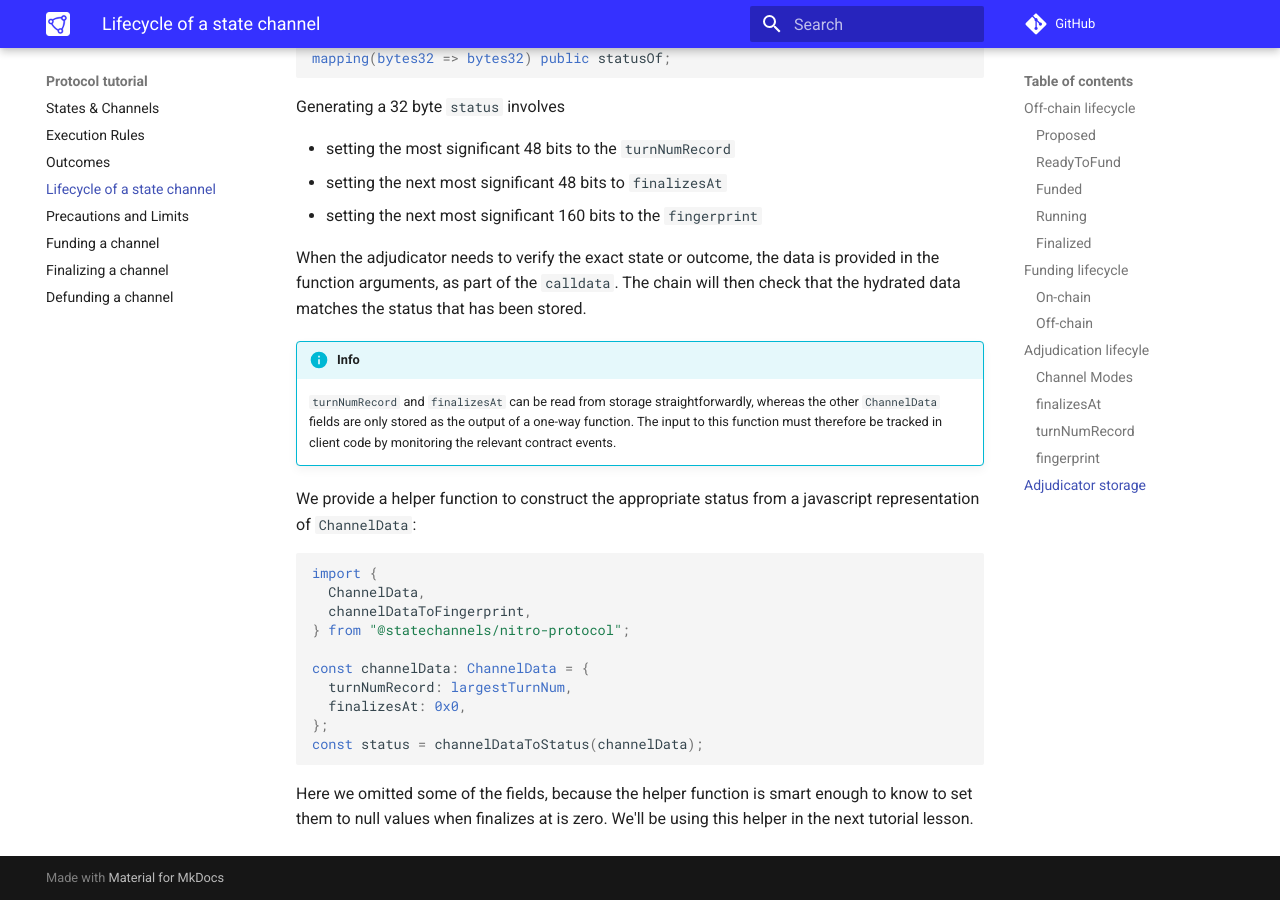
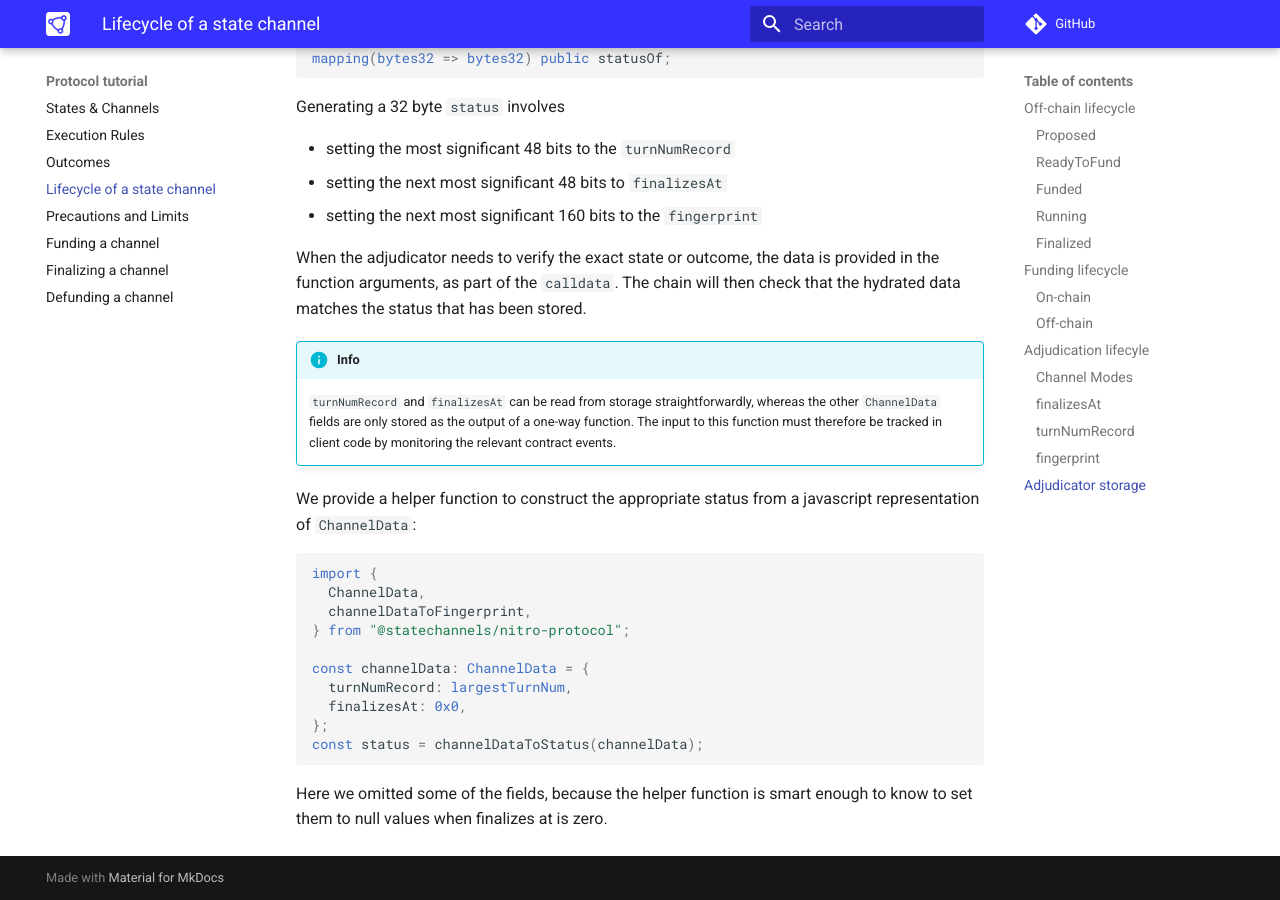
Before and after one commit to statechannels/go-nitro, an MkDocs documentation site: the page built from docs/protocol-tutorial/0040-lifecycle-of-a-channel.md, in a window 1280 px wide and 900 px high, scrolled down 6108 px. Built offline with MkDocs 1.6.1 and Material for MkDocs 9.7.7, drawn with Linux system fonts in a browser that asks for light colours; comment, search, counter and statistics services are not loaded.

Commit message:
delete sentence

````diff
--- a/docs/protocol-tutorial/0040-lifecycle-of-a-channel.md
+++ b/docs/protocol-tutorial/0040-lifecycle-of-a-channel.md
@@ -218,4 +218,4 @@ const channelData: ChannelData = {
 const status = channelDataToStatus(channelData);
 ```
 
-Here we omitted some of the fields, because the helper function is smart enough to know to set them to null values when finalizes at is zero. We'll be using this helper in the next tutorial lesson.
+Here we omitted some of the fields, because the helper function is smart enough to know to set them to null values when finalizes at is zero.
````
